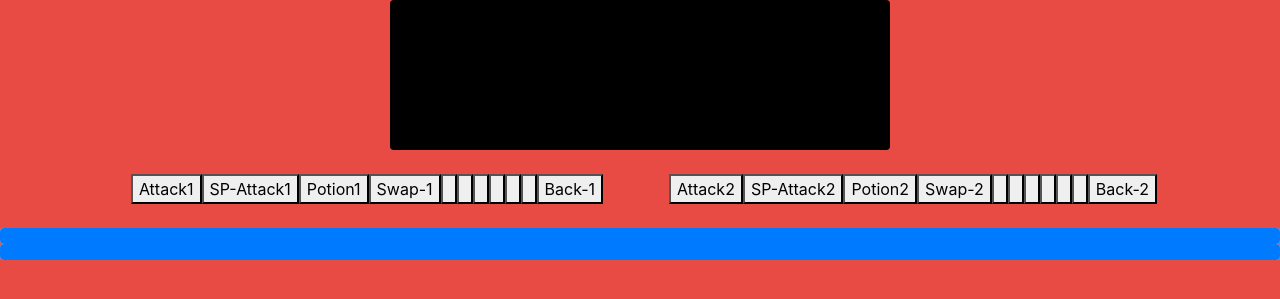
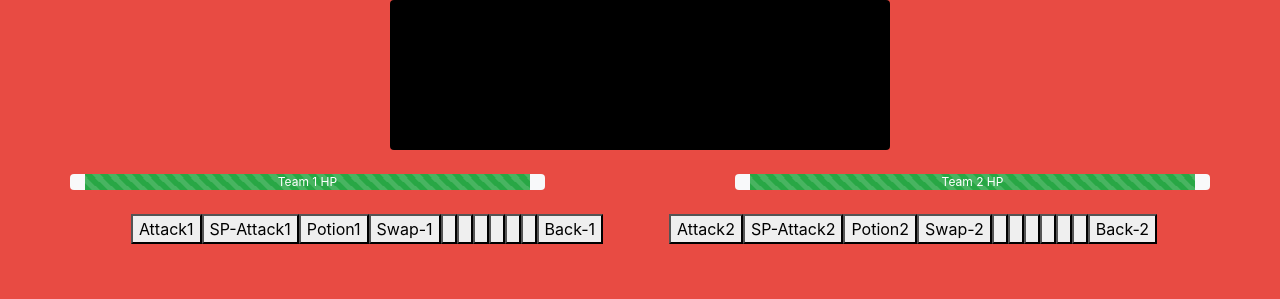
Before and after one commit to LeoShestakov/pokemon, a Flask app: template templates/game.html in a window 1280 px wide. Shown: the part 426-725 px from the top of the page. Run offline with Flask 2, Linux system fonts and the light colour scheme; the template is opened without the code that fills it, so the values that code supplies are empty; some libraries are stand-ins or nearby versions.

Commit message:
health bars

```diff
--- a/templates/game.html
+++ b/templates/game.html
@@ -42,6 +42,19 @@ canvas {
         </div>
     </div>
 </div>
+<br>
+<div class = "container">
+<div class = "row">
+<div class="progress col-5 bg-light ">
+    <div class="progress-bar bg-success progress-bar-striped progress-bar-animated" id="health1" role="progressbar" style="width: 100%" aria-valuenow="100" aria-valuemin="0" aria-valuemax="100">Team 1 HP</div>
+</div>
+<div class = "col-2"></div>
+<!-- #e84b43 -->
+<div class="progress col-5 bg-light">
+    <div class="progress-bar bg-success progress-bar-striped progress-bar-animated" id="health2" role="progressbar" style="width: 100%" aria-valuenow="100" aria-valuemin="0" aria-valuemax="100">Team 2 HP</div>
+</div>
+</div>
+</div>
 
 <div class="container">
 <div class="row mt-auto p-4">
@@ -74,12 +87,7 @@ canvas {
 </div>
 </div>
 
-<div class="progress">
-  <div class="progress-bar" id="health1" role="progressbar" style="width: 100%" aria-valuenow="100" aria-valuemin="0" aria-valuemax="100"></div>
-</div>
-<div class="progress">
-  <div class="progress-bar" id="health2" role="progressbar" style="width: 100%" aria-valuenow="100" aria-valuemin="0" aria-valuemax="100"></div>
-</div>
+
 <script>
 
 var gameConsole;
```
